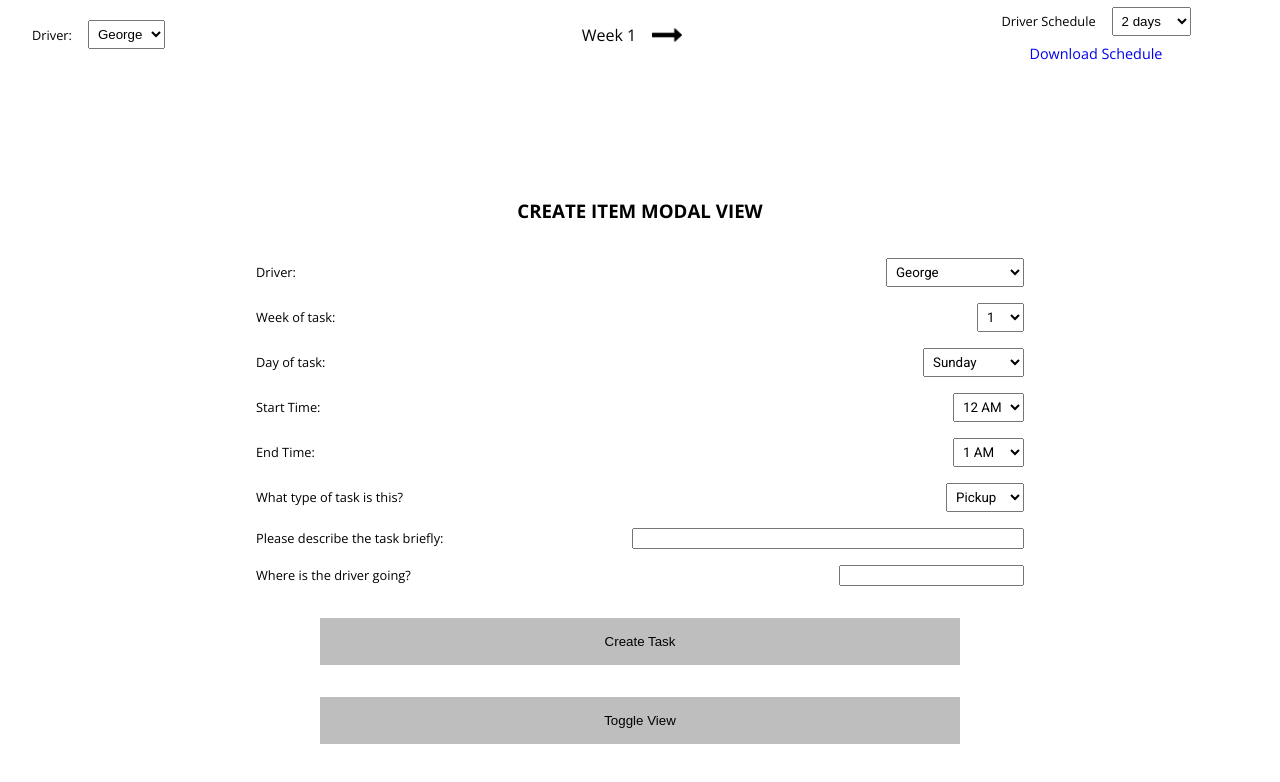
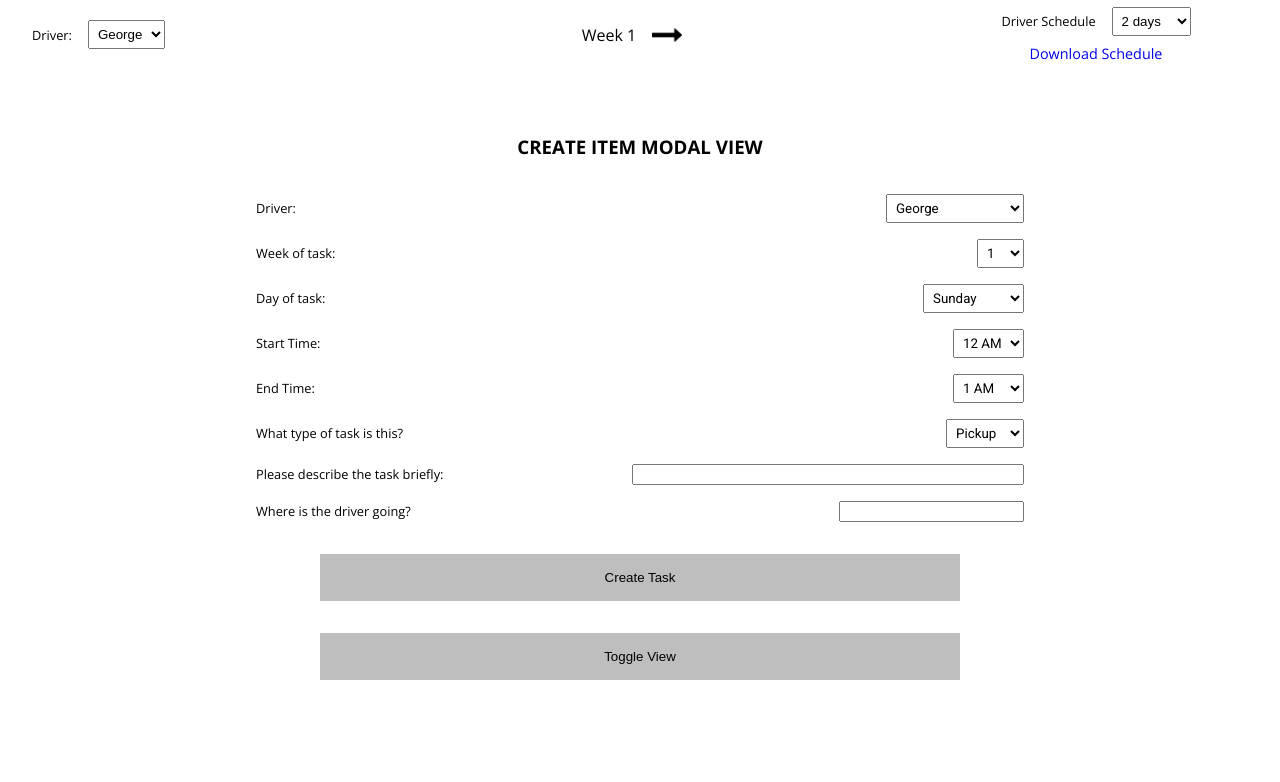
Before and after one commit to kevinconvery/scheduler-app, a React (Create React App) app: page / in a window 1280 px wide. Both pictures are taken after a click on the element 269 px from the left and 155 px from the top of the page. Shown: the top 782 px of the page. Built offline with nearby package versions, Linux system fonts and the light colour scheme.

Commit message:
add styling to CreateModal component

```diff
--- a/src/components/Modal/CreateModal/CreateModal.css
+++ b/src/components/Modal/CreateModal/CreateModal.css
@@ -2,13 +2,28 @@
 
 .CreateModal {
   display: flex;
-  padding-top: 2rem;
+  padding-top: 0.5rem;
   width: 80%;
-  height: 90vh;
+  height: 80vh;
   align-items: center;
   justify-content: center;
   flex-direction: column;
   margin: 0 auto;
+  animation-duration: 1.5s;
+  animation-name: slidein;
+  animation-iteration-count: 1;
+}
+
+@keyframes slidein {
+  from {
+    margin-left: 100%;
+    transform: scale(0.01);
+  }
+
+  to {
+    margin-left: 10%;
+    transform: scale(1.0)
+  }
 }
 
 .create-item-form {
@@ -33,7 +48,7 @@
 }
 
 .text-description-field {
-  width: 30vw;
+  width: 30%;
   font-family: 'Roboto', sans-serif;
 }
 
```
Also changed, not shown: 1 other file (tests, documents, lock files or other folders).
